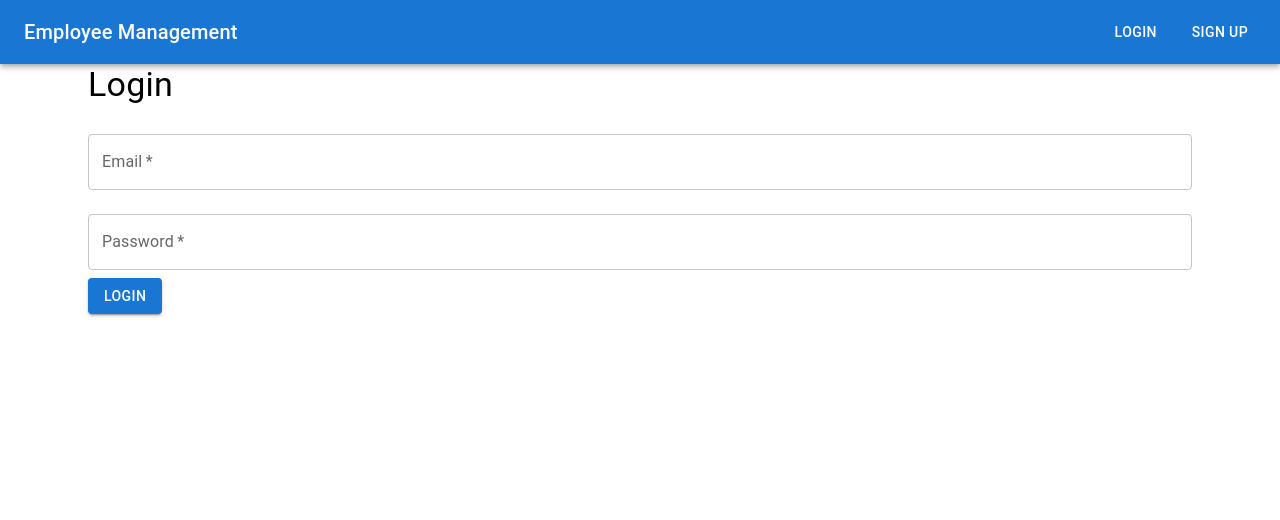
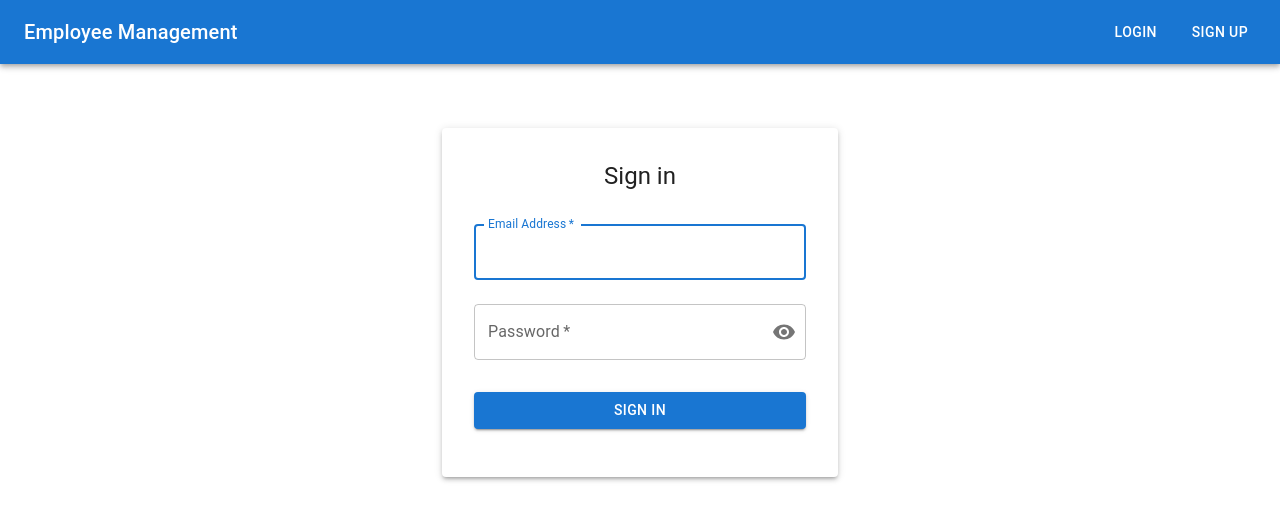
Before and after one commit to Harrybandukda/101451857_COMP3123_Assignment2, a React (Create React App) app in the folder frontend/: page / in a window 1280 px wide. Shown: the top 520 px of the page. Built offline with nearby package versions, Linux system fonts and the light colour scheme.

Commit message:
Added CSS to signup and login

```diff
--- a/frontend/src/components/Login.js
+++ b/frontend/src/components/Login.js
@@ -1,49 +1,98 @@
 import React, { useState } from 'react';
-import { TextField, Button, Container, Typography } from '@mui/material';
+import { TextField, Button, Container, Typography, Box, Paper, InputAdornment, IconButton } from '@mui/material';
 import { login } from '../services/api';
 import { useNavigate } from 'react-router-dom';
+import Visibility from '@mui/icons-material/Visibility';
+import VisibilityOff from '@mui/icons-material/VisibilityOff';
 
 const Login = () => {
   const [email, setEmail] = useState('');
   const [password, setPassword] = useState('');
   const [error, setError] = useState('');
+  const [showPassword, setShowPassword] = useState(false);
   const navigate = useNavigate();
 
   const handleLogin = async (e) => {
     e.preventDefault();
     try {
       const response = await login({ email, password });
-      localStorage.setItem('token', response.data.token); // Save token in localStorage
-      navigate('/employees'); // Redirect to employees list
+      localStorage.setItem('token', response.data.token);
+      localStorage.setItem('username', response.data.username || email);
+      navigate('/employees');
     } catch (err) {
       setError('Invalid email or password');
     }
   };
 
+  const handleTogglePasswordVisibility = () => {
+    setShowPassword(!showPassword);
+  };
+
   return (
-    <Container>
-      <Typography variant="h4" gutterBottom>Login</Typography>
-      <form onSubmit={handleLogin}>
+    <Container component="main" maxWidth="xs">
+      <Paper elevation={3} sx={{
+        marginTop: 8,
+        display: 'flex',
+        flexDirection: 'column',
+        alignItems: 'center',
+        padding: 4,
+      }}>
+        <Typography component="h1" variant="h5" gutterBottom>
+          Sign in
+        </Typography>
+        <Box component="form" onSubmit={handleLogin} sx={{ mt: 1 }}>
           <TextField
+            margin="normal"
+            required
             fullWidth
-          label="Email"
+            id="email"
+            label="Email Address"
+            name="email"
+            autoComplete="email"
+            autoFocus
             value={email}
             onChange={(e) => setEmail(e.target.value)}
-          required
-          margin="normal"
           />
           <TextField
+            margin="normal"
+            required
             fullWidth
-          type="password"
+            name="password"
             label="Password"
+            type={showPassword ? "text" : "password"}
+            id="password"
+            autoComplete="current-password"
             value={password}
             onChange={(e) => setPassword(e.target.value)}
-          required
-          margin="normal"
+            InputProps={{
+              endAdornment: (
+                <InputAdornment position="end">
+                  <IconButton
+                    aria-label="toggle password visibility"
+                    onClick={handleTogglePasswordVisibility}
+                    edge="end"
+                  >
+                    {showPassword ? <VisibilityOff /> : <Visibility />}
+                  </IconButton>
+                </InputAdornment>
+              ),
+            }}
           />
-        <Button type="submit" variant="contained" color="primary">Login</Button>
-        {error && <Typography color="error">{error}</Typography>}
-      </form>
+          <Button
+            type="submit"
+            fullWidth
+            variant="contained"
+            sx={{ mt: 3, mb: 2 }}
+          >
+            Sign In
+          </Button>
+          {error && (
+            <Typography color="error" align="center" sx={{ mt: 2 }}>
+              {error}
+            </Typography>
+          )}
+        </Box>
+      </Paper>
     </Container>
   );
 };
--- a/frontend/src/components/Signup.js
+++ b/frontend/src/components/Signup.js
@@ -1,7 +1,8 @@
 import React, { useState } from 'react';
-import { TextField, Button, Container, Typography } from '@mui/material';
+import { TextField, Button, Container, Typography, Box, Paper, Avatar } from '@mui/material';
 import { signup } from '../services/api';
 import { useNavigate } from 'react-router-dom';
+import PersonAddIcon from '@mui/icons-material/PersonAdd';
 
 const Signup = () => {
   const [username, setUsername] = useState('');
@@ -14,44 +15,69 @@ const Signup = () => {
     e.preventDefault();
     try {
       await signup({ username, email, password });
-      navigate('/login'); // Redirect to login after successful signup
+      navigate('/login');
     } catch (err) {
       setError('Signup failed. Try again.');
     }
   };
 
   return (
-    <Container>
-      <Typography variant="h4" gutterBottom>Signup</Typography>
-      <form onSubmit={handleSignup}>
+    <Container component="main" maxWidth="xs">
+      <Paper elevation={3} sx={{ mt: 8, p: 4, display: 'flex', flexDirection: 'column', alignItems: 'center' }}>
+        <Avatar sx={{ m: 1, bgcolor: 'secondary.main' }}>
+          <PersonAddIcon />
+        </Avatar>
+        <Typography component="h1" variant="h5" gutterBottom>
+          Sign Up
+        </Typography>
+        <Box component="form" onSubmit={handleSignup} sx={{ mt: 1 }}>
           <TextField
+            margin="normal"
+            required
             fullWidth
             label="Username"
+            name="username"
+            autoComplete="username"
+            autoFocus
             value={username}
             onChange={(e) => setUsername(e.target.value)}
-          required
-          margin="normal"
           />
           <TextField
+            margin="normal"
+            required
             fullWidth
-          label="Email"
+            label="Email Address"
+            name="email"
+            autoComplete="email"
             value={email}
             onChange={(e) => setEmail(e.target.value)}
-          required
-          margin="normal"
           />
           <TextField
+            margin="normal"
+            required
             fullWidth
+            name="password"
+            label="Password"
             type="password"
-          label="Password"
+            autoComplete="new-password"
             value={password}
             onChange={(e) => setPassword(e.target.value)}
-          required
-          margin="normal"
           />
-        <Button type="submit" variant="contained" color="primary">Sign Up</Button>
-        {error && <Typography color="error">{error}</Typography>}
-      </form>
+          <Button
+            type="submit"
+            fullWidth
+            variant="contained"
+            sx={{ mt: 3, mb: 2 }}
+          >
+            Sign Up
+          </Button>
+          {error && (
+            <Typography color="error" align="center" sx={{ mt: 2 }}>
+              {error}
+            </Typography>
+          )}
+        </Box>
+      </Paper>
     </Container>
   );
 };
```
Lines whose indentation alone changed are shown as unchanged.
